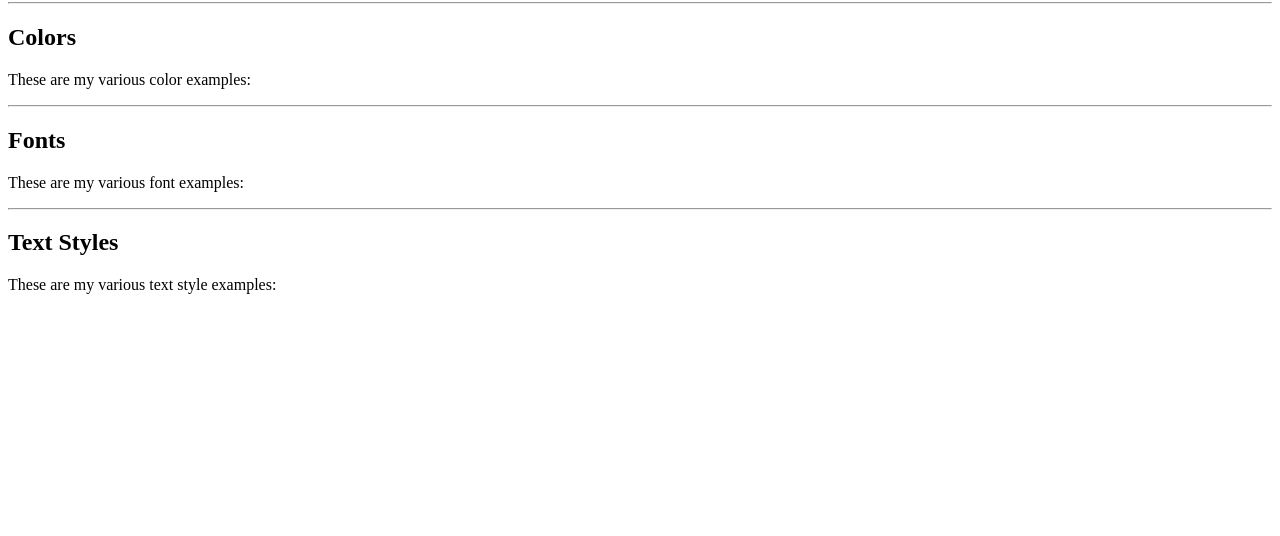
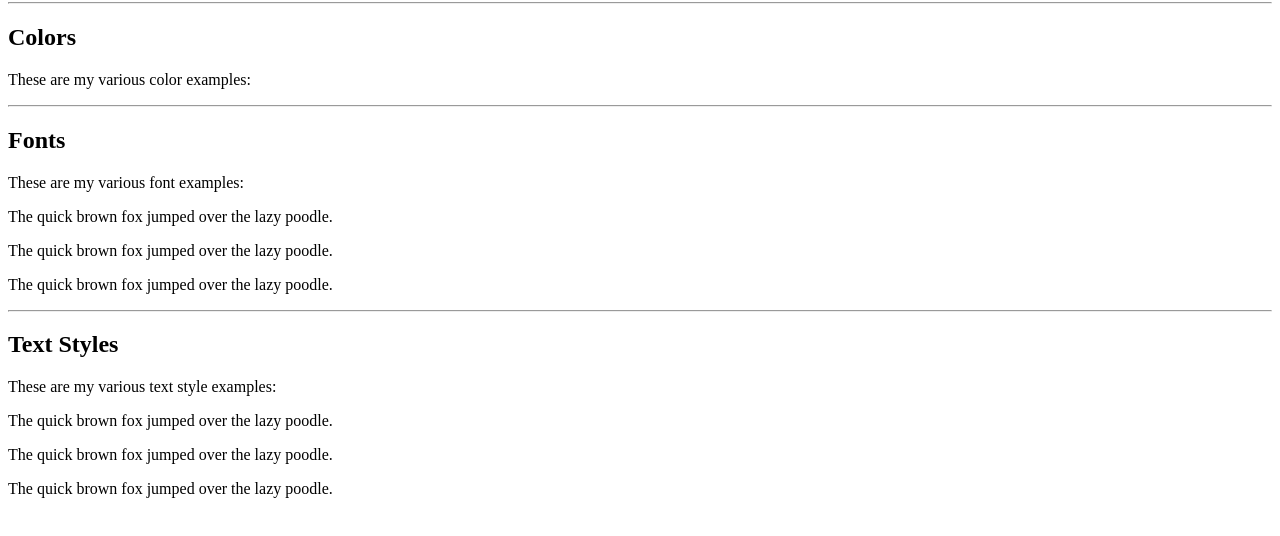
Before and after one commit to kinnearjc/website-design-system, a plain HTML site: page starting/index.html in a window 1280 px wide. Shown: the part 78-614 px from the top of the page. Drawn offline with Linux system fonts and the light colour scheme.

Commit message:
Added examples with Div/ids

```diff
--- a/starting/index.html
+++ b/starting/index.html
@@ -10,16 +10,25 @@
         <div class="color_section">
             <h2>Colors</h2>
             <p>These are my various color examples:</p>
+            <div id="color_1"></div>
+            <div id="color_2"></div>
+            <div id="color_3"></div>
         </div>
         <hr>
         <div class="font_section">
             <h2>Fonts</h2>
             <p>These are my various font examples:</p>
+            <div id="font_1"><p>The quick brown fox jumped over the lazy poodle.</p></div>
+            <div id="font_2"><p>The quick brown fox jumped over the lazy poodle.</p></div>
+            <div id="font_3"><p>The quick brown fox jumped over the lazy poodle.</p></div>
         </div>
         <hr>
         <div class="textStyle_section">
             <h2>Text Styles</h2>
             <p>These are my various text style examples:</p>
+            <div id="textStyle_1"><p>The quick brown fox jumped over the lazy poodle.</p></div>
+            <div id="textStyle_2"><p>The quick brown fox jumped over the lazy poodle.</p></div>
+            <div id="textStyle_3"><p>The quick brown fox jumped over the lazy poodle.</p></div>
         </div>
 
     </body>
```
